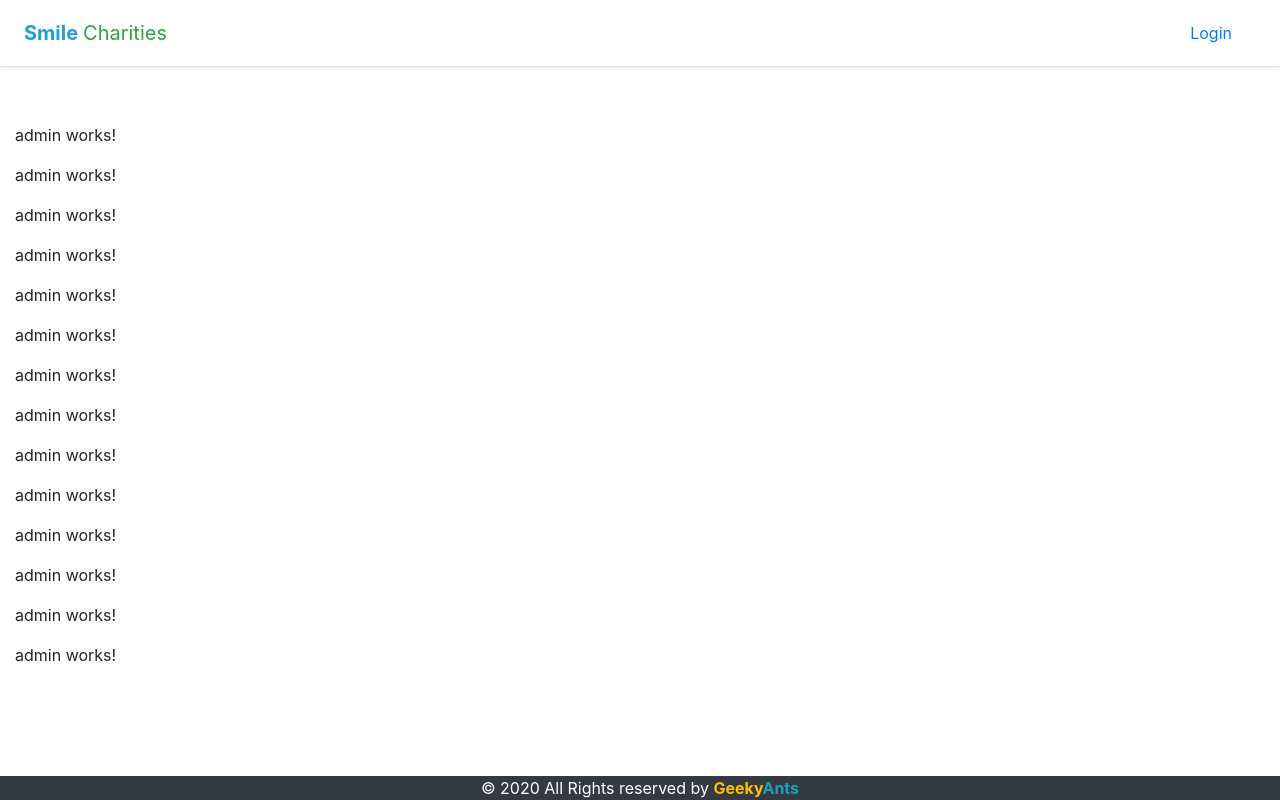
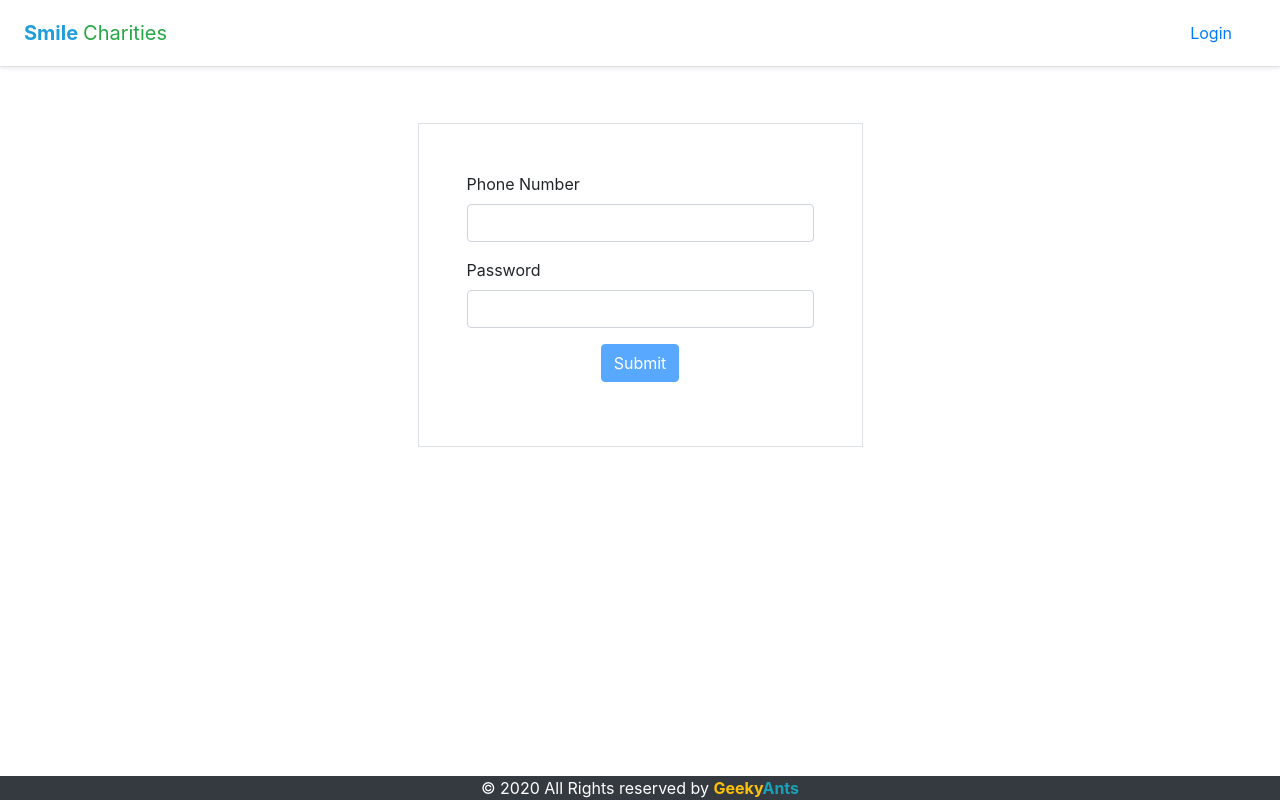
Before and after one commit to rabeek321/donate-usecase, an Angular app: page /admin in a window 1280 px wide. Built offline with nearby package versions, Linux system fonts and the light colour scheme; what primeng would draw is missing.

Commit message:
added admin chart

```diff
--- a/angular.json
+++ b/angular.json
@@ -33,7 +33,8 @@
             ],
             "scripts": [
               "node_modules/jquery/dist/jquery.min.js",
-              "node_modules/bootstrap/dist/js/bootstrap.min.js"
+              "node_modules/bootstrap/dist/js/bootstrap.min.js",
+              "node_modules/chart.js/dist/Chart.js",
             ]
           },
           "configurations": {
--- a/package.json
+++ b/package.json
@@ -19,9 +19,10 @@
     "@angular/forms": "~8.2.14",
     "@angular/platform-browser": "~8.2.14",
     "@angular/platform-browser-dynamic": "~8.2.14",
+    "@angular/pwa": "^0.803.20",
     "@angular/router": "~8.2.14",
     "bootstrap": "^4.4.1",
-    "@angular/pwa": "^0.803.20",
+    "chart.js": "^2.9.3",
     "font-awesome": "^4.7.0",
     "http-server": "^0.12.1",
     "jquery": "^3.4.1",
--- a/src/app/components/admin/dashboard/dashboard.component.html
+++ b/src/app/components/admin/dashboard/dashboard.component.html
@@ -1 +1,6 @@
-<p>dashboard works!</p>
+<div class="container">
+    <div class="row">
+        <div class="col-6"><p-chart type="polarArea" [data]="data" height="300px"></p-chart></div>
+        <div class="col-6"></div>
+    </div>
+</div>
--- a/src/app/components/admin/dashboard/dashboard.component.ts
+++ b/src/app/components/admin/dashboard/dashboard.component.ts
@@ -6,10 +6,40 @@ import { Component, OnInit } from '@angular/core';
   styleUrls: ['./dashboard.component.css']
 })
 export class DashboardComponent implements OnInit {
+  data: any;
 
-  constructor() { }
+    constructor() {
+
+    }
 
   ngOnInit() {
+    this.data = {
+      datasets: [{
+          data: [
+              11,
+              16,
+              7,
+              3,
+              14
+          ],
+          backgroundColor: [
+              '#FF6384',
+              '#4BC0C0',
+              '#FFCE56',
+              '#E7E9ED',
+              '#36A2EB'
+          ],
+          label: 'My dataset'
+      }],
+      labels: [
+          'Red',
+          'Green',
+          'Yellow',
+          'Grey',
+          'Blue'
+      ]
+  };
+
   }
 
 }
--- a/src/app/components/admin/login/login.component.css
+++ b/src/app/components/admin/login/login.component.css
@@ -0,0 +1,52 @@
+/*search box css start here*/
+.search-sec{
+    padding: 2rem;
+}
+.search-slt{
+    display: block;
+    width: 100%;
+    font-size: 0.875rem;
+    line-height: 1.5;
+    color: #55595c;
+    background-color: #fff;
+    background-image: none;
+    border: 1px solid #ccc;
+    height: calc(3rem + 2px) !important;
+    border-radius:0;
+}
+.wrn-btn{
+    width: 100%;
+    font-size: 16px;
+    font-weight: 400;
+    text-transform: capitalize;
+    height: calc(3rem + 2px) !important;
+    border-radius:0;
+}
+@media (min-width: 992px){
+    .search-sec{
+        position: relative;
+        background: rgba(26, 70, 104, 0.51);
+        bottom: 340px;
+        z-index: 1;
+    }
+}
+
+@media (max-width: 992px){
+    .search-sec{
+        background: #1A4668;
+    }
+}
+.dapatureInput {
+    border: none !important;
+}
+
+.error{
+    font-size: 90%;
+    font-style: italic;
+    color:yellow;
+    padding: 3px;
+  }
+
+  /* .form-group label{
+      color:#fff;
+  } */
--- a/src/app/components/admin/login/login.component.html
+++ b/src/app/components/admin/login/login.component.html
@@ -1,14 +1,61 @@
-<p>admin works!</p>
-<p>admin works!</p>
-<p>admin works!</p>
-<p>admin works!</p>
-<p>admin works!</p>
-<p>admin works!</p>
-<p>admin works!</p>
-<p>admin works!</p>
-<p>admin works!</p>
-<p>admin works!</p>
-<p>admin works!</p>
-<p>admin works!</p>
-<p>admin works!</p>
-<p>admin works!</p>
+<!-- <section>
+    <div id="carouselExampleFade" class="carousel slide carousel-fade" data-ride="carousel">
+        <div class="carousel-inner">
+            <div class="carousel-item active">
+                <img src="https://www.itl.cat/pngfile/big/12-126968_doctor-wallpapers-hd-stethoscope-images-for-whatsapp-dp.jpg" style="width:1319px;height: 588px;" class="d-block w-100" alt="image1">
+            </div>
+            <div class="carousel-item">
+                <img src="https://www.vippng.com/png/detail/398-3985712_doctor-patient-transparent-background.png" style="width:1319px;height: 588px;" class="d-block w-100" alt="image1">
+            </div>
+            <div class="carousel-item">
+                <img src="https://img.favpng.com/17/2/1/health-care-health-professional-physician-hospital-clinic-png-favpng-qvyvKA2qSM8tiXbbccjfZeR9z.jpg"  style="width:1319px;height: 588px;" class="d-block w-100" alt="image1">
+            </div>
+        </div>
+        <a class="carousel-control-prev" href="#carouselExampleFade" role="button" data-slide="prev">
+            <span class="carousel-control-prev-icon" aria-hidden="true"></span>
+            <span class="sr-only">Previous</span>
+        </a>
+        <a class="carousel-control-next" href="#carouselExampleFade" role="button" data-slide="next">
+            <span class="carousel-control-next-icon" aria-hidden="true"></span>
+            <span class="sr-only">Next</span>
+        </a>
+    </div>
+</section> -->
+
+<section class="search-sec1">
+<div class="container">
+<div class="row">
+    <div class="col-5 mx-auto">
+        <form [formGroup]="loginForm" class="p-5 border">
+            <div class="form-group" (ngSubmit)="validateUser()">
+                <label for="exampleInputEmail1">Phone Number</label>
+                <input type="email" formControlName="mobileNumber"
+                    [ngClass]="{'is-invalid': loginForm?.controls?.mobileNumber?.touched && loginForm?.controls?.mobileNumber?.invalid}"
+                    class="form-control" id="exampleInputEmail1" aria-describedby="emailHelp">
+                <div class="invalid-feedback">
+                    <span *ngIf="loginForm?.controls?.mobileNumber?.errors?.required">Please
+                        enter Phone Number.</span>
+                </div>
+            </div>
+            <div class="form-group">
+                <label for="exampleInputPassword1">Password</label>
+                <input type="password" formControlName="password" class="form-control"
+                    [ngClass]="{'is-invalid': loginForm?.controls?.password?.touched && loginForm?.controls?.password?.invalid}"
+                    id="exampleInputPassword1">
+                <div class="invalid-feedback">
+                    <span *ngIf="loginForm?.controls?.password?.errors?.required">Please
+                        enter correct Password.</span>
+                </div>
+            </div>
+            <div class="form-group text-center">
+                <button type="button" class="btn btn-primary" [disabled]="loginForm.invalid" (click)="validateUser()">Submit</button>
+            </div>
+
+        </form>
+    </div>
+</div>
+</div>
+</section>
+
+<app-loader [loader]="loader"></app-loader>
+<app-alert [sharedAlert]="http.showAlert" *ngIf="http.showAlert?.modalShow"></app-alert>
--- a/src/app/components/admin/login/login.component.ts
+++ b/src/app/components/admin/login/login.component.ts
@@ -1,15 +1,32 @@
 import { Component, OnInit } from '@angular/core';
-
+import { FormGroup, FormControl, Validators } from '@angular/forms';
+import { HttpService } from '../../../services/http.service';
+import { Router } from '@angular/router';
+import { LoginReq, LoginRes } from '../../../models/models';
 @Component({
   selector: 'app-login',
   templateUrl: './login.component.html',
   styleUrls: ['./login.component.css']
 })
 export class LoginComponent implements OnInit {
-
-  constructor() { }
+  loginForm: FormGroup;
+  constructor(private http: HttpService, private router: Router) { }
 
   ngOnInit() {
+    this.loginForm = new FormGroup({
+      mobileNumber: new FormControl('', [Validators.required]),
+      password: new FormControl('', [Validators.required])
+    });
+  }
+  validateUser() {
+    this.http.readData(this.loginForm.value).subscribe(
+      (res: LoginRes) => {
+        if (res.statusCode === 200) {
+          sessionStorage.setItem('currentUser', JSON.stringify(res));
+          this.router.navigate(['/admin/dashboard']);
+        }
+      }
+    );
   }
 
 }
--- a/src/app/shared/header/header.component.html
+++ b/src/app/shared/header/header.component.html
@@ -6,7 +6,7 @@
     <ul class="nav nav-tabs" *ngIf="userDetails && userDetails?.doctorName">
       <li class="nav-item dropdown">
         <a href="javascript:void(0)" (click)="show = !show" class="nav-link" id="navbarDropdown" data-toggle="dropdown" aria-expanded="false">
-          <strong class="text-success">Welcome <span class="text-info">{{userDetails?.doctorName}}</span></strong>
+          <strong class="text-success">Welcome <span class="text-info">{{userDetails?.adminName}}</span></strong>
         </a>
         <div class="dropdown-menu" [ngClass]="{'show':show}">
           <a href="javascript:void(0);" (click)="logout();" class="nav-link" id="navbarDropdown" data-toggle="dropdown" aria-expanded="false">
--- a/src/app/shared/primeng/primeng.module.ts
+++ b/src/app/shared/primeng/primeng.module.ts
@@ -10,6 +10,7 @@ import { CarouselModule } from 'primeng/carousel';
 import { PanelModule } from 'primeng/panel';
 import {ButtonModule} from 'primeng/button';
 import {RatingModule} from 'primeng/rating';
+import {ChartModule} from 'primeng/chart';
 
 @NgModule({
   declarations: [],
@@ -18,9 +19,10 @@ import {RatingModule} from 'primeng/rating';
     CalendarModule,
     TableModule,
     DialogModule,
-    ToastModule
+    ToastModule,
+    ChartModule
   ],
   exports: [CalendarModule, TableModule, DialogModule, ToastModule, CardModule, AccordionModule,
-    CarouselModule, PanelModule, ButtonModule, RatingModule]
+    CarouselModule, PanelModule, ButtonModule, RatingModule,ChartModule]
 })
 export class PrimengModule { }
```
Also changed, not shown: src/app/components/admin/admin.module.ts (+5 -2 lines), src/app/models/models.ts (+39 -40 lines), src/app/services/endpoints.enum.ts (+6 -2 lines), 1 other file (tests, documents, lock files or other folders).
